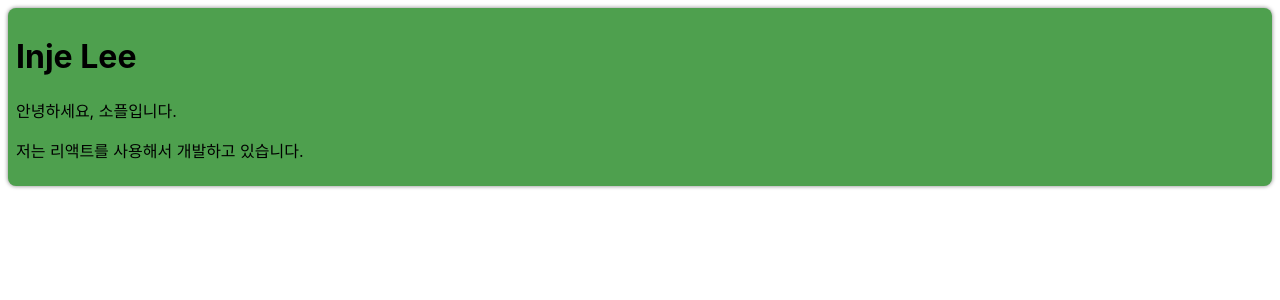
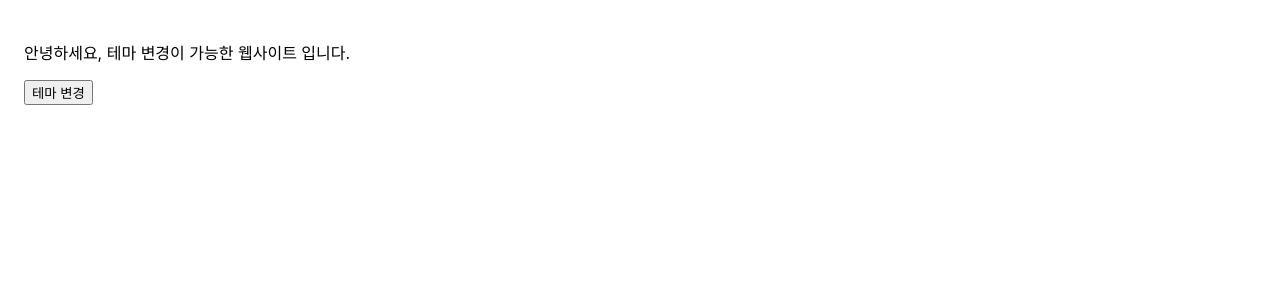
Before and after one commit to choijisul/react-study, a React (Create React App) app: page / in a window 1280 px wide. Shown: the top 300 px of the page. Built offline with nearby package versions, Linux system fonts and the light colour scheme.

Commit message:
콘텍스트 실습(테마변경) 완료

```diff
--- /dev/null
+++ b/src/chapter_14/DarkOrLight.jsx
@@ -0,0 +1,23 @@
+import { useState, useCallback } from "react";
+import ThemeContext from "./ThemeContext";
+import MainContext from "./MainContext";
+
+function DarkOrLight(props){
+    const [theme, setTheme] = useState("light");
+
+    const toggleTheme = useCallback(()=>{
+        if(theme == "light"){
+            setTheme("dark");
+        }else if(theme == "dark"){
+            setTheme("light");
+        }
+    }, [theme]);
+
+    return(
+        <ThemeContext.Provider value={{ theme, toggleTheme}}>
+            <MainContext/>
+        </ThemeContext.Provider>
+    );
+}
+
+export default DarkOrLight;
--- /dev/null
+++ b/src/chapter_14/MainContext.jsx
@@ -0,0 +1,23 @@
+import { useContext } from "react";
+import ThemeContext from "./ThemeContext";
+
+function MainContext(props) {
+    const { theme, toggleTheme } = useContext(ThemeContext);
+
+    return (
+        <div
+            style={{
+                width: "100vm",
+                height: "100vh",
+                padding: "1.5rem",
+                backgroundColor: theme == "light" ? "white" : "black",
+                color: theme == "light" ? "black" : "white",
+            }}
+        >
+            <p>안녕하세요, 테마 변경이 가능한 웹사이트 입니다.</p>
+            <button onClick={toggleTheme}>테마 변경</button>
+        </div>
+    );
+}
+
+export default MainContext;
--- /dev/null
+++ b/src/chapter_14/ThemeContext.jsx
@@ -0,0 +1,7 @@
+import React from "react";
+
+// 콘텍스트 초기화
+const ThemeContext = React.createContext();
+ThemeContext.displayName = "ThemeContext";
+
+export default ThemeContext;
--- a/src/index.js
+++ b/src/index.js
@@ -4,31 +4,33 @@
 import App from './App';
 import reportWebVitals from './reportWebVitals';
 
-// import Library from './chapter_03/Library';  //chap03에 사용
-// import Clock from './chapter_04/Clock';  //chap04에 사용
-// import CommentList from './chapter_05/CommentList';  //chap05에 사용
-// import NotificationList from './chapter_06/NotificationList';  //chap06에 사용
-// import Accommodate from './chapter_07/Accommodate';  //chap07에 사용
-// import ConfirmButton from './chapter_08/ConfirmButton';  //chap08에 사용 (방법3은 ...Button2로 이름 바꾸기)
-// import LandingPage from './chapter_09/LandingPage';  //chap09에서 사용
-// import AttendanceBook from './chapter_10/AttendanceBook';  //chap10에서 사용
-// import SignUp from './chapter_11/SignUp';  //chap11에서 사용
-// import Calculator from './chapter_12/Calculator';  //chap12에서 사용
-import ProfileCard from './chapter_13/ProfileCard';  //chap13에 사용
+// import Library from './chapter_03/Library';  //chap03
+// import Clock from './chapter_04/Clock';  //chap04
+// import CommentList from './chapter_05/CommentList';  //chap05
+// import NotificationList from './chapter_06/NotificationList';  //chap06
+// import Accommodate from './chapter_07/Accommodate';  //chap07
+// import ConfirmButton from './chapter_08/ConfirmButton';  //chap08 (방법3은 ...Button2로 이름 바꾸기)
+// import LandingPage from './chapter_09/LandingPage';  //chap09
+// import AttendanceBook from './chapter_10/AttendanceBook';  //chap10
+// import SignUp from './chapter_11/SignUp';  //chap11
+// import Calculator from './chapter_12/Calculator';  //chap12
+// import ProfileCard from './chapter_13/ProfileCard';  //chap13
+import DarkOrLight from './chapter_14/DarkOrLight';  //chap14
 
 const root = ReactDOM.createRoot(document.getElementById('root'));
 root.render(
     <React.StrictMode>
-        {/* <Library />  chap03에 사용 */}
-        {/* <CommentList/>  chap05에 사용 */}
-        {/* <NotificationList/>  chap06에 사용 */}
-        {/* <Accommodate/>  chap07에 사용 */}
-        {/* <ConfirmButton/>  chap08에 사용*/}
-        {/* <LandingPage/>  chap09에 사용*/}
-        {/* <AttendanceBook/>  chap10에 사용*/}
-        {/* <SignUp/>  chap11에 사용*/}
-        {/* <Calculator/>  chap12에 사용*/}
-        <ProfileCard/>
+        {/* <Library />  chap03*/}
+        {/* <CommentList/>  chap05 */}
+        {/* <NotificationList/>  chap06 */}
+        {/* <Accommodate/>  chap07 */}
+        {/* <ConfirmButton/>  chap08*/}
+        {/* <LandingPage/>  chap09*/}
+        {/* <AttendanceBook/>  chap10에/}
+        {/* <SignUp/>  chap11*/}
+        {/* <Calculator/>  chap12*/}
+        {/* <ProfileCard/>  chap13*/}
+        <DarkOrLight/>
     </React.StrictMode>
 );
 
```
